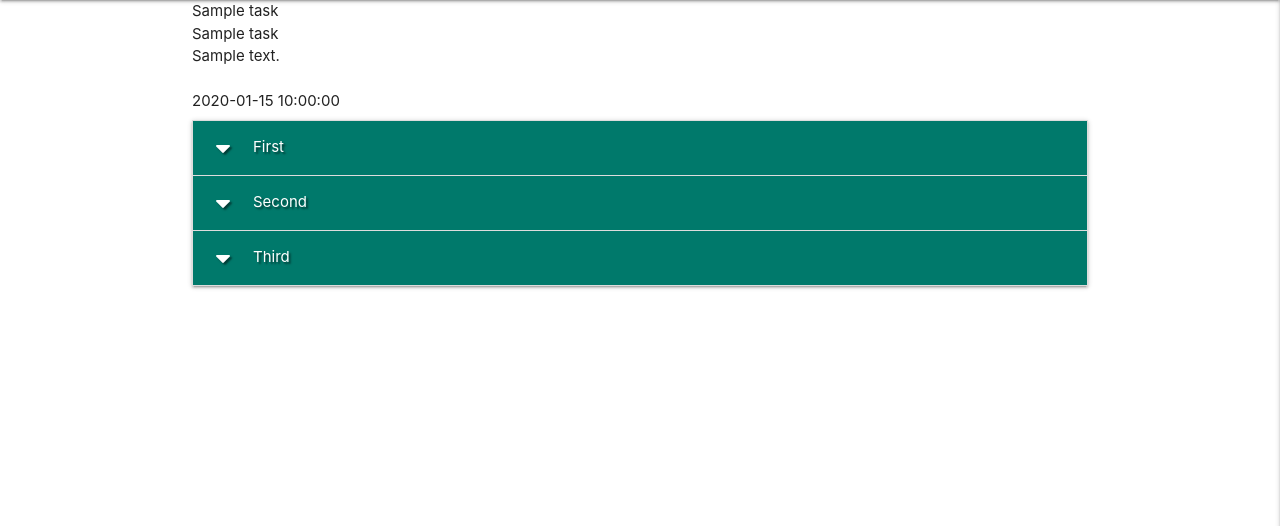
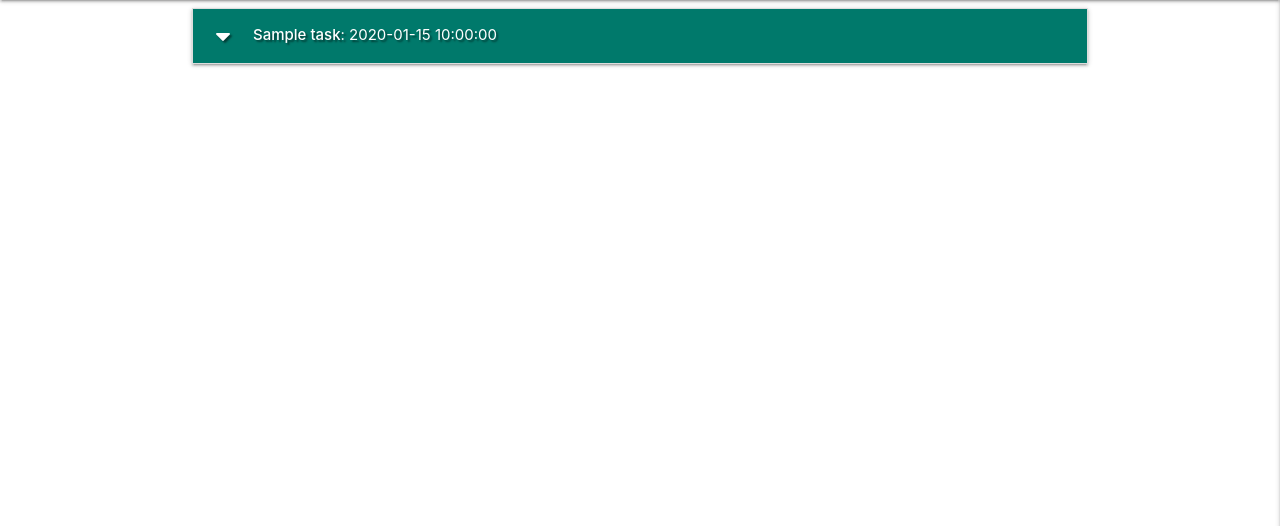
Before and after one commit to SRay-2020/flask-task-manager-project, a Flask app: page / in a window 1280 px wide. Shown: the part 64-590 px from the top of the page. Run offline with Flask 2, Linux system fonts and the light colour scheme; a database or web service that is not in the repository returns one stand-in record (values such as "Sample title"); some libraries are stand-ins or nearby versions.

Commit message:
Bind data from db to accordian

```diff
--- a/app.py
+++ b/app.py
@@ -20,7 +20,7 @@ mongo = PyMongo(app)
 @app.route("/")
 @app.route("/get_tasks")
 def get_tasks():
-    tasks = mongo.db.tasks.find()
+    tasks = list(mongo.db.tasks.find())
     return render_template("tasks.html", tasks=tasks)
 
 
--- a/static/js/script.js
+++ b/static/js/script.js
@@ -1,4 +1,5 @@
 $(document).ready(function () {
     $(".sidenav").sidenav({edge: "right"});
     $('.collapsible').collapsible();
+    $('.tooltipped').tooltip();
 });
--- a/templates/tasks.html
+++ b/templates/tasks.html
@@ -1,28 +1,24 @@
 {% extends "base.html" %}
 {% block content %}
 
-
-{% for task in tasks %}
-{{ task.task_name }}<br>
-{{ task.category_name }}<br>
-{{ task.task_description }}<br>
-{{ task.is_urgent }}<br>
-{{ task.due_date }}<br>
-{% endfor %}
-<ul class="collapsible">
-    <li>
-        <div class="collapsible-header white-text teal darken-2 text-shadow"><i class="fas fa-caret-down"></i>First</div>
-        <div class="collapsible-body"><span>Lorem ipsum dolor sit amet.</span></div>
-    </li>
-    <li>
-        <div class="collapsible-header white-text teal darken-2 text-shadow"><i class="fas fa-caret-down"></i>Second</div>
-        <div class="collapsible-body"><span>Lorem ipsum dolor sit amet.</span></div>
-    </li>
-    <li>
-        <div class="collapsible-header white-text teal darken-2 text-shadow"><i class="fas fa-caret-down"></i>Third</div>
-        <div class="collapsible-body"><span>Lorem ipsum dolor sit amet.</span></div>
-    </li>
-</ul>
+    <ul class="collapsible">
+        {% for task in tasks %}
+        <li>
+            <div class="collapsible-header white-text teal darken-2 text-shadow">
+                <i class="fas fa-caret-down"></i>
+                <strong>{{ task.task_name }}</strong> : {{ task.due_date }}
+                {% if task.is_urgent =="on" %}
+                <i class="fas fa-exclamation-circle teal-text text-lighten-2 tool-tipped" data-position="right"
+                    data-tooltip="URGENT"></i>
+                {% endif %}
+            </div>
+            <div class="collapsible-body">
+                <strong>{{ task.category_name }}</strong>
+                <p>{{ task.task_description }}</p>
+            </div>
+        </li>
+        {% endfor %}
+    </ul>
 
 
 {% endblock %}
```
